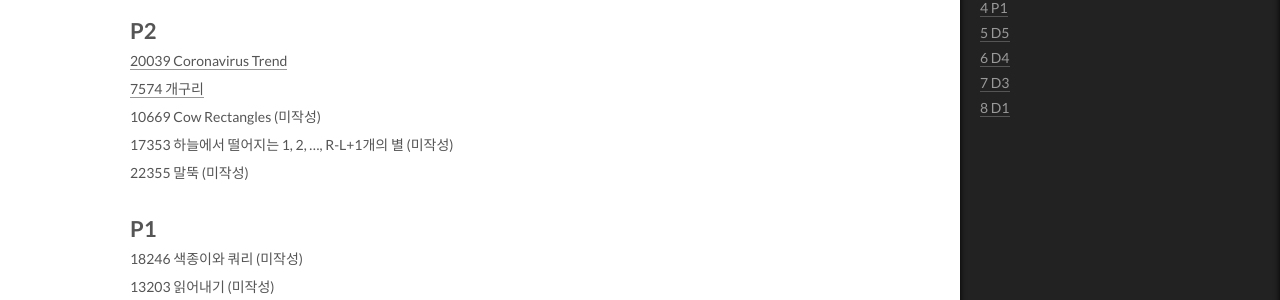
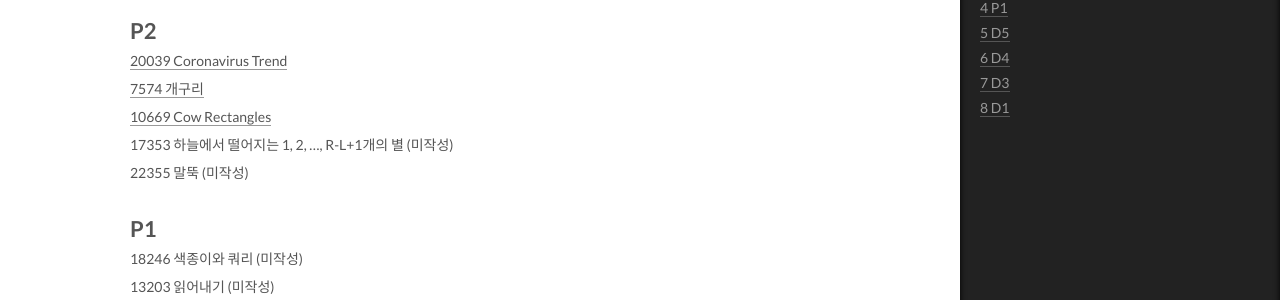
Before and after one commit to ansol4328/ansol4328.github.io, a Jekyll site: the page built from _posts/2021-11-04-PS-in-ROKAF.md, in a window 1280 px wide and 1400 px high, scrolled down 615 px. Shown: the part 150-450 px from the top of the window. Built offline with Jekyll 4.4.1, drawn with Linux system fonts in a browser that asks for light colours; comment, search, counter and statistics services are not loaded.

Commit message:
add link of new post

```diff
--- a/_posts/2021-11-04-PS-in-ROKAF.md
+++ b/_posts/2021-11-04-PS-in-ROKAF.md
@@ -21,7 +21,7 @@ tags:
 # P2
 [20039 Coronavirus Trend](https://ansol4328.github.io/boj/2021/12/14/BOJ-20039/)
 [7574 개구리](https://ansol4328.github.io/boj/2021/12/14/BOJ-7574/)
-10669 Cow Rectangles (미작성)
+[10669 Cow Rectangles](https://ansol4328.github.io/boj/2021/12/20/BOJ-10669/)
 17353 하늘에서 떨어지는 1, 2, ..., R-L+1개의 별 (미작성)
 22355 말뚝 (미작성)
 
```
